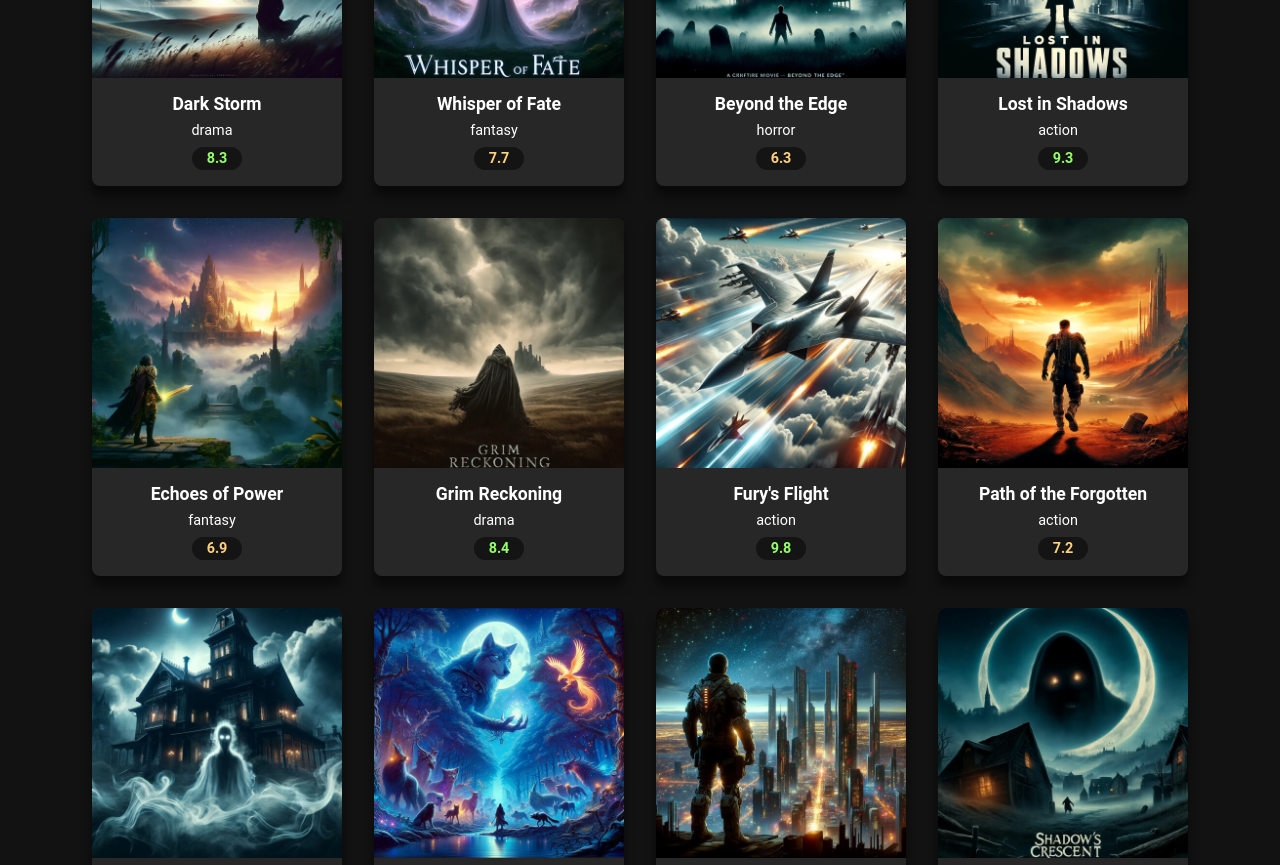
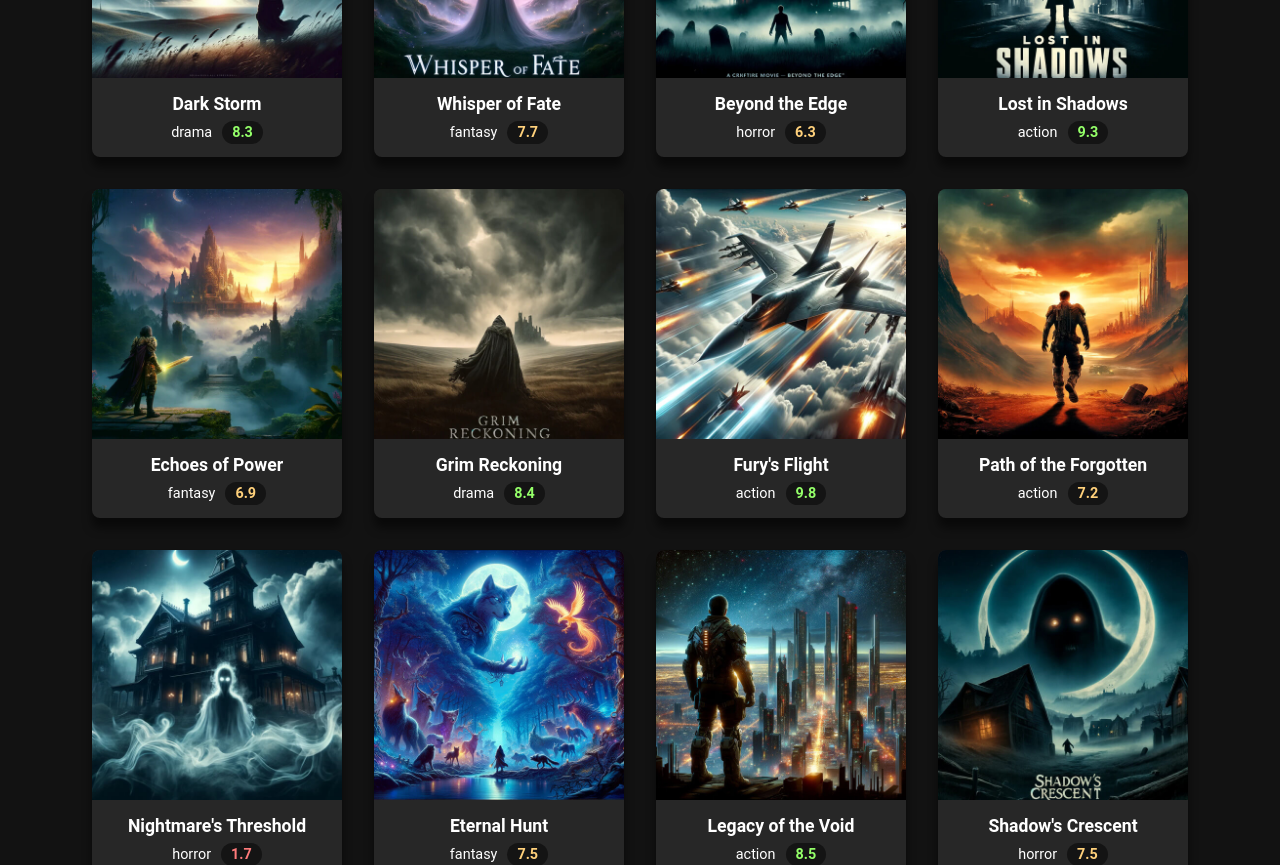
Before and after one commit to ermadhav/Moviedux, a React (Create React App) app: page / in a window 1280 px wide. Shown: the part 880-1745 px from the top of the page. Built offline with nearby package versions, Linux system fonts and the light colour scheme.

Commit message:
Some Updation

```diff
--- a/src/components/MovieCard.js
+++ b/src/components/MovieCard.js
@@ -2,25 +2,20 @@
 import "../styles.css";
 import MoviesGrid from "./MoviesGrid";
 
-export default function MovieCard({ movie }) {
-
-
-
+export default function MovieCard({ movie, isWatchlisted, toggleWatchlist }) {
   const handleError = (e) => {
     e.target.src = "images/default.jpg";
   };
 
   const getRatingClass = (rating) => {
-
-    if(rating >= 8){
-        return 'rating-good'
+    if (rating >= 8) {
+      return "rating-good";
     }
-    if(rating >= 5 && rating < 8){
-        return 'rating-ok'
+    if (rating >= 5 && rating < 8) {
+      return "rating-ok";
     }
-        return 'rating-bad'
-  }
-
+    return "rating-bad";
+  };
 
   return (
     <div>
@@ -32,8 +27,12 @@
         />
         <div className="movie-card-info">
           <h3 className="movie-card-title">{movie.title}</h3>
-          <p className="movie-card-genre">{movie.genre}</p>
-          <p className={`movie-card-rating ${getRatingClass(movie.rating)}`}>{movie.rating}</p>
+          <div>
+            <span className="movie-card-genre">{movie.genre}</span>
+            <span className={`movie-card-rating ${getRatingClass(movie.rating)}`}>
+              {movie.rating}
+            </span>
+          </div>
         </div>
       </div>
     </div>
--- a/src/components/MoviesGrid.js
+++ b/src/components/MoviesGrid.js
@@ -2,13 +2,10 @@
 import MovieCard from "./MovieCard";
 import React, { useState } from "react";
 
-export default function MoviesGrid({movies, watchlist, toggleWatchlist}) {
-
+export default function MoviesGrid({ movies, watchlist, toggleWatchlist }) {
   const [searchTerm, setSearchTerm] = useState("");
   const [genre, setGenre] = useState("All Genre");
   const [rating, setRating] = useState("All");
-
-
 
   const handleSearchChange = (e) => {
     setSearchTerm(e.target.value);
@@ -98,7 +95,12 @@
 
       <div className="movies-grid">
         {filteredMovies.map((movie) => (
-          <MovieCard movie={movie} key={movie.id} />
+          <MovieCard
+            movie={movie}
+            key={movie.id}
+            toggleWatchlist={toggleWatchlist}
+            isWatchlisted={watchlist.includes(movie.id)}
+          />
         ))}
       </div>
     </div>
```
